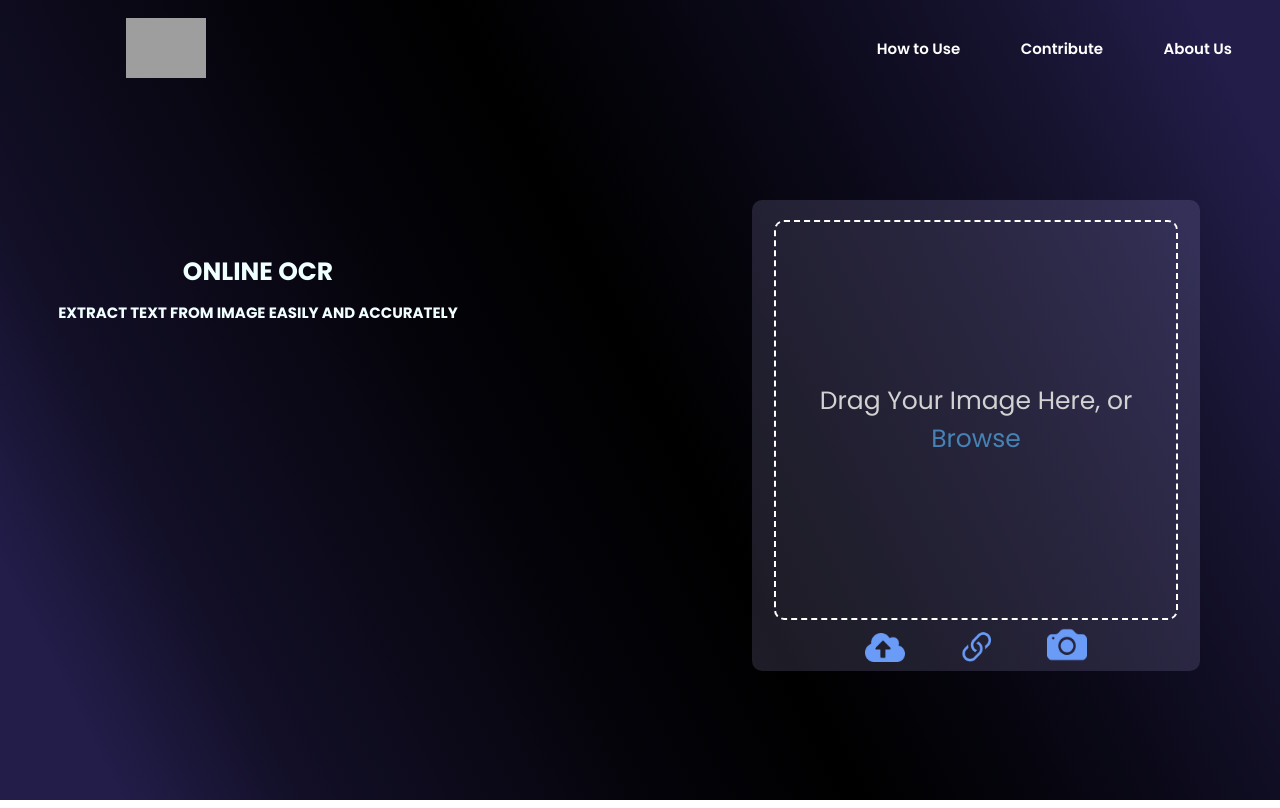
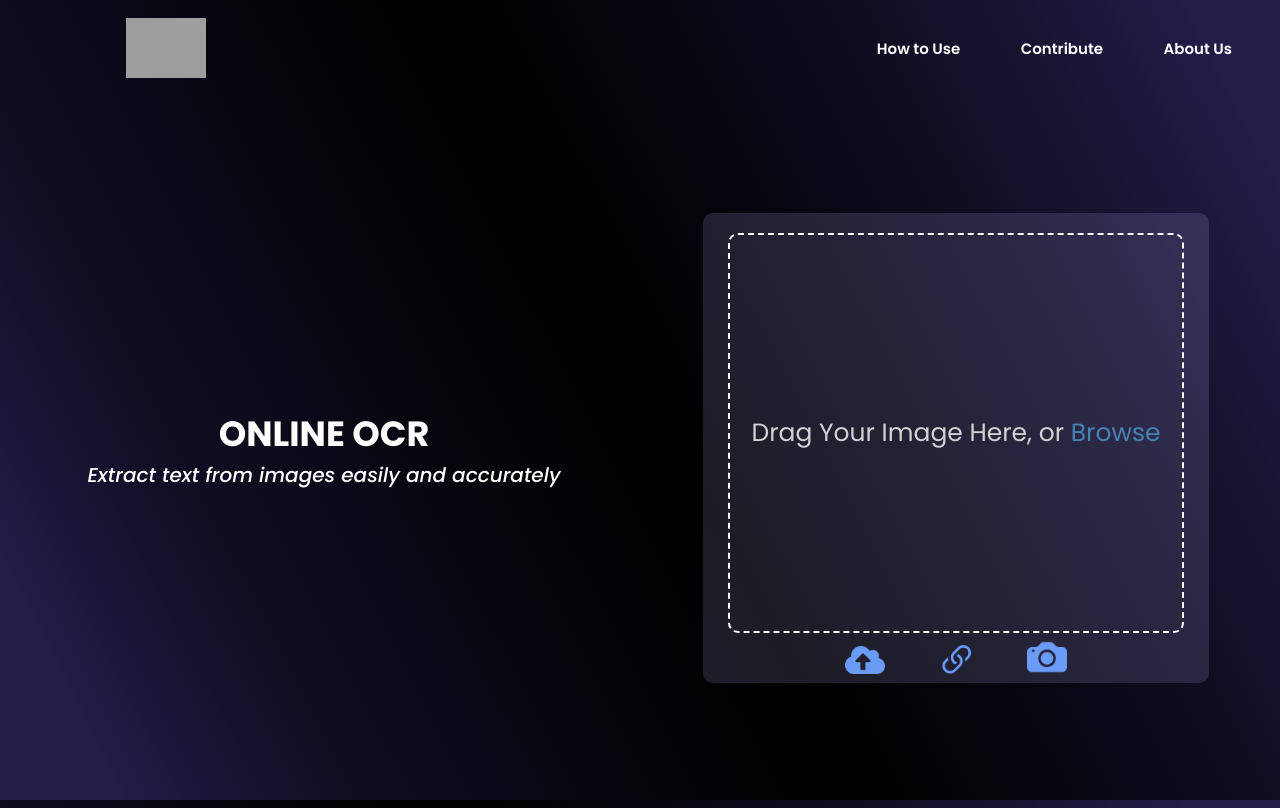
Before and after one commit to arun-kushwaha04/Converto, a Svelte app: page / in a window 1280 px wide. Built offline with nearby package versions, Linux system fonts and the light colour scheme; grey boxes are pictures that could not be loaded.

Commit message:
Improved degisn

```diff
--- a/src/App.svelte
+++ b/src/App.svelte
@@ -1,12 +1,10 @@
 <script>
 	import Navbar from "./Components/Navbar.svelte";
 	import Upload from "./Components/Upload.svelte";
-	import Banner from "./Components/Banner.svelte";
 </script>
 
 <main>
 	<Navbar />
-	<Banner />
 	<Upload />
 </main>
 
--- a/src/Components/Banner.svelte
+++ /dev/null
@@ -1,27 +0,0 @@
-<div class="bannertext">
-    <h1 class="bantext">ONLINE OCR</h1>
-    <h2 class="bantext2">EXTRACT TEXT FROM IMAGE EASILY AND ACCURATELY</h2>
-</div>
-
-<style>
-    .bannertext {
-        display:flex;
-        flex-direction:column;
-        justify-content:center;
-        margin-top:20rem;
-        height:0rem;
-        width:50rem;
-
-
-    }
-    .bantext{
-        color: azure;
-        padding:0.5rem;
-        font-size:2.5rem;
-    }
-    .bantext2{
-        color: azure;
-        padding:0.5rem;
-        font-size:1.5rem;
-    }
-</style>
--- a/src/Components/Upload.svelte
+++ b/src/Components/Upload.svelte
@@ -80,6 +80,12 @@
 	};
 </script>
 
+<div class="div-wrapper">
+	<div class="about-text">
+		<h1 class="bantext">ONLINE OCR</h1>
+		<h2 class="bantext2">Extract text from images easily and accurately</h2>
+	</div>
+	<div class="fileupload-wrapper">
 		<div class="fileupload">
 			<div
 				class={!uploadStatus
@@ -89,7 +95,9 @@
 					: "dragdrop uploadFailed"}
 			>
 				<p style="font-size: 2.5em; color: #D2D2D2">
-			Drag Your Image Here, or <span class="selectFile">Browse</span>
+					Drag Your Image Here, or <span class="selectFile"
+						>Browse</span
+					>
 				</p>
 				<input type="file" id="fileInput" accept="image/*" />
 
@@ -107,26 +115,56 @@
 					><img src="/images/camera2.png" alt="" /></button
 				>
 			</div>
-	<div class={uploadStatus === "success" ? "convertBtn" : "nodisplay"}>
+			<div
+				class={uploadStatus === "success" ? "convertBtn" : "nodisplay"}
+			>
 				<button id="convert">Convert</button>
+			</div>
+		</div>
 	</div>
 </div>
 
 <style>
+	.div-wrapper {
+		display: flex;
+		height: 90vh;
+		align-items: center;
+	}
+
+	.fileupload-wrapper {
+		width: 50%;
+		display: flex;
+		align-items: center;
+		justify-content: center;
+	}
 	.fileupload {
-		position: absolute;
-		right: 4em;
-		top: 20%;
-		width: 35%;
-		min-width: 250px;
+		width: 80%;
 		height: auto;
 		background: rgba(191, 184, 250, 0.15);
 		border-radius: 10px;
-		margin: 4em;
 		display: flex;
 		flex-direction: column;
 		align-items: center;
 		row-gap: 5%;
+	}
+
+	.about-text {
+		width: 50%;
+		padding: 1rem;
+		color: white;
+		display: grid;
+		align-items: center;
+		justify-content: center;
+	}
+
+	.about-text h1 {
+		font-size: 3.5rem;
+	}
+
+	.about-text h2 {
+		font-size: 2rem;
+		font-weight: 500;
+		font-style: italic;
 	}
 	.dragdrop {
 		width: 90%;
```
Lines whose indentation alone changed are shown as unchanged.
